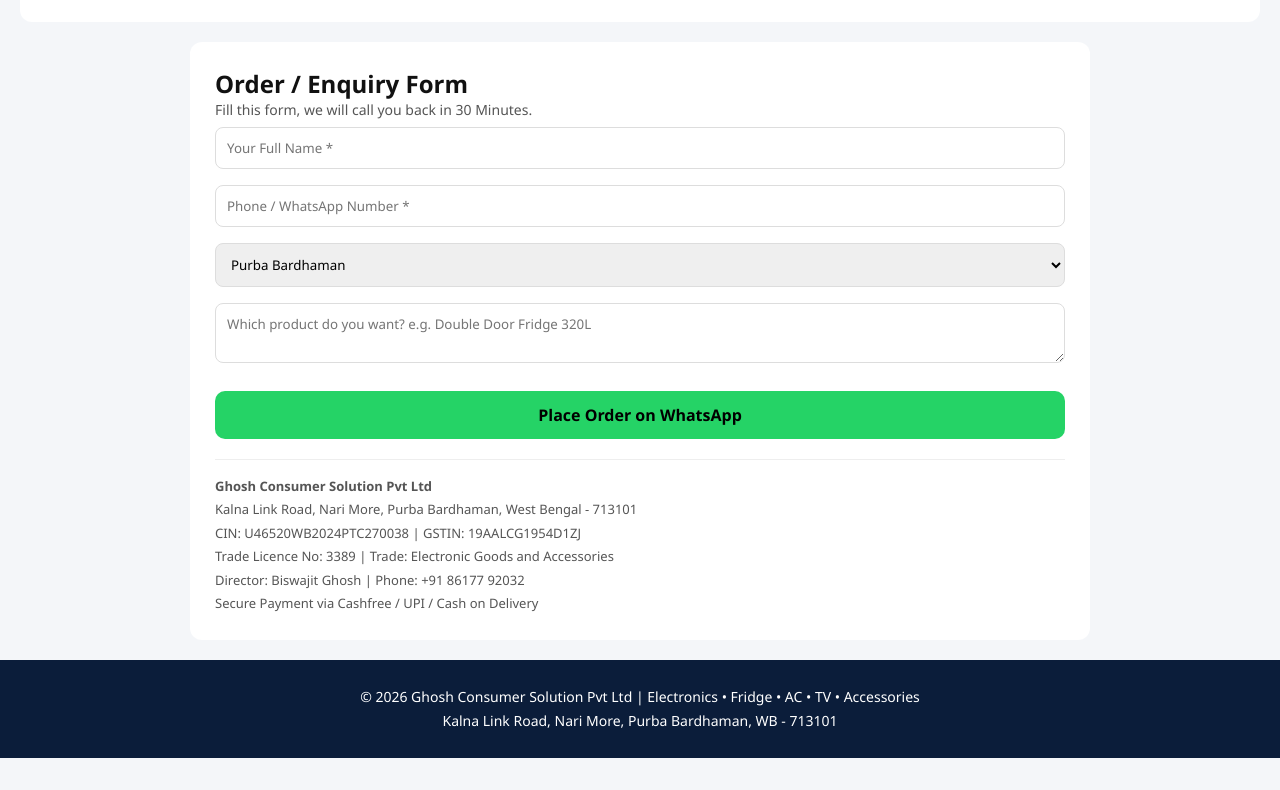
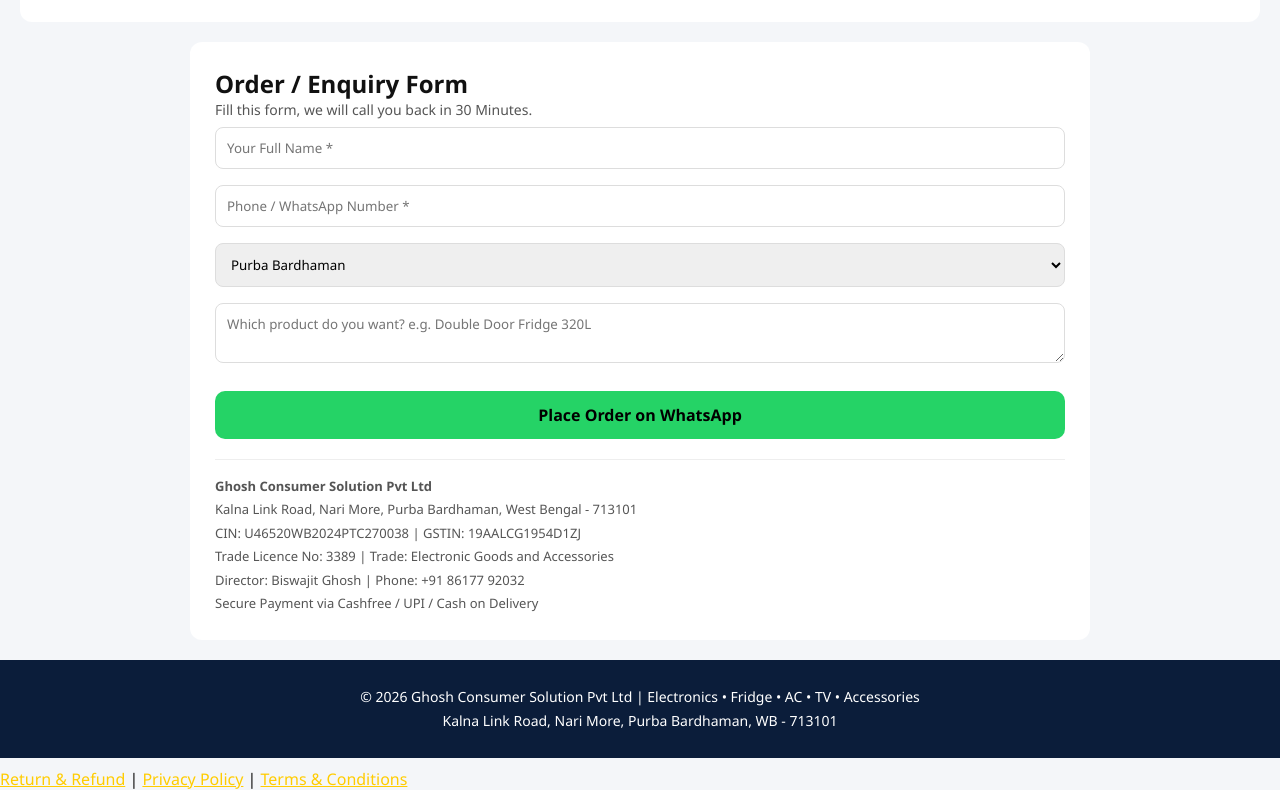
Before and after one commit to shshent/GCSPL, a plain HTML site: page index.html in a window 1280 px wide. Shown: the part 1737-2527 px from the top of the page. Before the commit the page ends 2495 px from the top, so only its background shows below. Drawn offline with Linux system fonts and the light colour scheme.

Commit message:
Add footer links for Return, Privacy, and Terms

```diff
--- a/index.html
+++ b/index.html
@@ -148,3 +148,8 @@ render(); updateCart();
 </script>
 </body>
 </html>
+<p style="margin-top:10px">
+<a href="return-refund.html" style="color:#ffcc00">Return & Refund</a> |
+<a href="privacy-policy.html" style="color:#ffcc00">Privacy Policy</a> |
+<a href="terms.html" style="color:#ffcc00">Terms & Conditions</a>
+</p>
```
